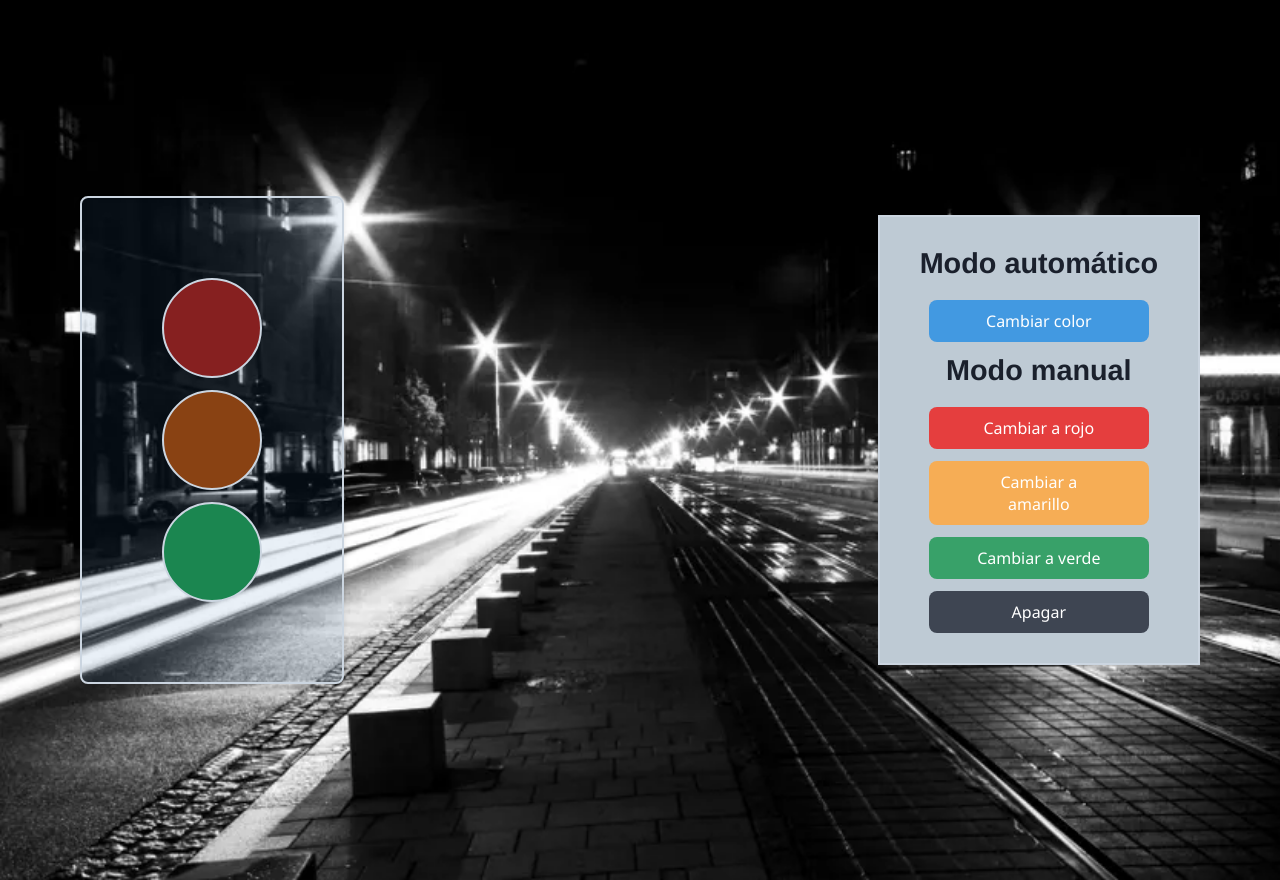
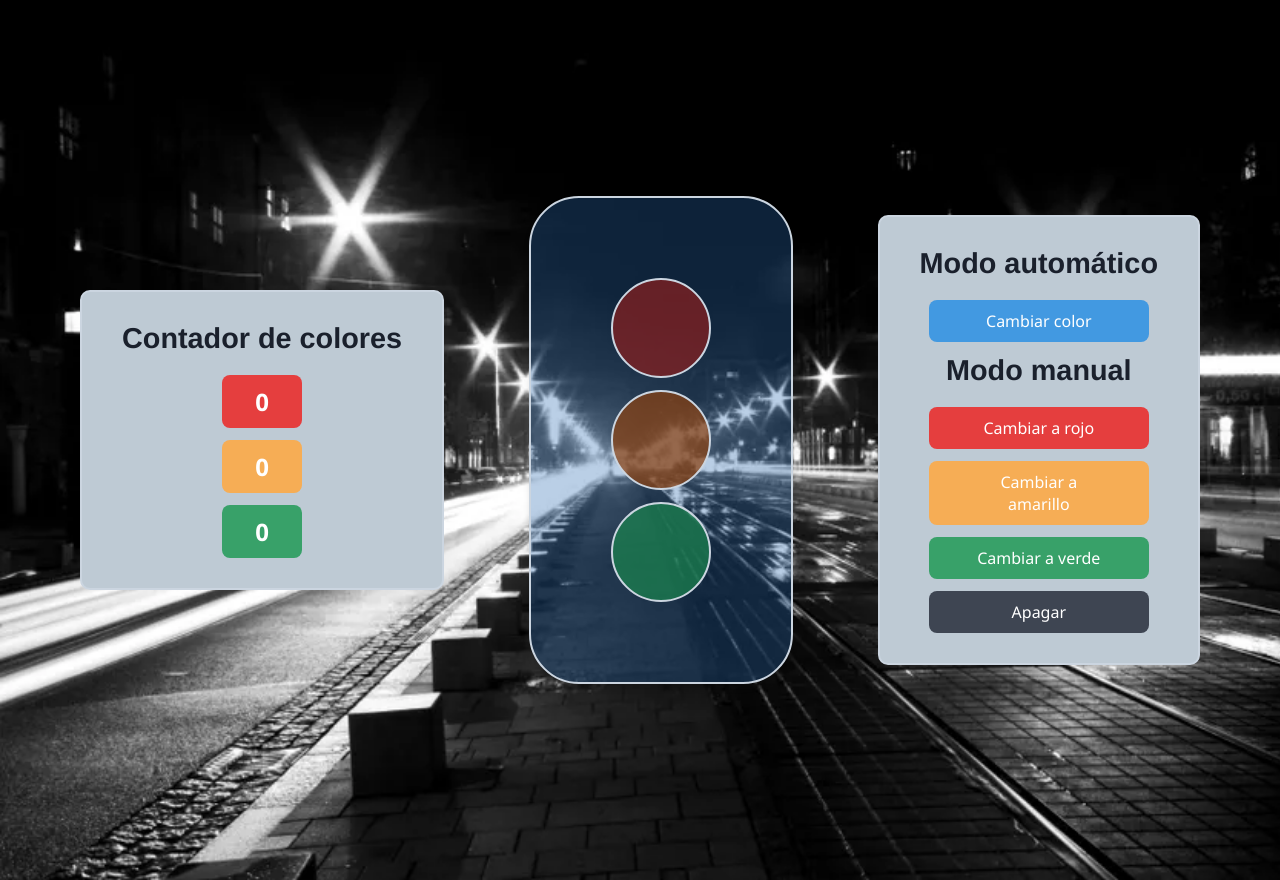
Before and after one commit to Andrey-Enrique-GM/Traffic-Light, a plain HTML site: page index.html in a window 1280 px wide. Drawn offline with Linux system fonts and the light colour scheme.

Commit message:
03, new counting div

```diff
--- a/css/style.css
+++ b/css/style.css
@@ -46,12 +46,62 @@ label {
 
 
 
+/* Caja de contadores */
+.counting {
+    padding: 30px 40px;
+    border: 2px solid #cbd5e0;
+    border-radius: 10px;
+    font-size: 1.2rem;
+    color: #2d3748;
+    font-weight: bold;
+    background-color: rgb(190, 202, 212);
+    display: flex;
+    flex-direction: column; /* Alinea los elementos uno debajo del otro */
+    gap: 12px;
+    align-items: center;
+}
+
+.chgR {
+    font-size: 1.5rem;
+    color: #fff;
+    font-weight: bold;
+    background-color: #e53e3e;
+    padding: 10px 20px;
+    border-radius: 8px;
+    width: 80px;
+    text-align: center;
+}
+
+.chgY {
+    font-size: 1.5rem;
+    color: #fff;
+    font-weight: bold;
+    background-color: #f6ad55;
+    padding: 10px 20px;
+    border-radius: 8px;
+    width: 80px;
+    text-align: center;
+}
+
+.chgG {
+    font-size: 1.5rem;
+    color: #fff;
+    font-weight: bold;
+    background-color: #38a169;
+    padding: 10px 20px;
+    border-radius: 8px;
+    width: 80px;
+    text-align: center;
+}
+
+
+
 /* Caja del semaforo */
 .traffic-light {
     padding: 80px;
     border: 2px solid #cbd5e0;
-    border-radius: 8px;
-    background-color: rgba(43, 108, 176, 0.1);
+    border-radius: 50px;
+    background-color: rgba(43, 107, 176, 0.322);
     box-shadow: 0 4px 6px rgba(0, 0, 0, 0.1);
     display: flex;
     flex-direction: column;
@@ -64,7 +114,7 @@ label {
     height: 100px;
     border-radius: 50%;
     border: 2px solid #cbd5e0;
-    background-color: #862020;
+    background-color: #862020bb;
     transition: background-color 0.3s;
 }
 
@@ -73,7 +123,7 @@ label {
     height: 100px;
     border-radius: 50%;
     border: 2px solid #cbd5e0;
-    background-color: #894213;
+    background-color: #894213b9;
     transition: background-color 0.3s;
 }
 
@@ -82,7 +132,7 @@ label {
     height: 100px;
     border-radius: 50%;
     border: 2px solid #cbd5e0;
-    background-color: #1b8650;
+    background-color: #1b8650b4;
     transition: background-color 0.3s;
 }
 
@@ -92,6 +142,7 @@ label {
 .controls {
     padding: 30px 40px;
     border: 2px solid #cbd5e0;
+    border-radius: 10px;
     font-size: 1.2rem;
     color: #2d3748;
     font-weight: bold;
--- a/index.html
+++ b/index.html
@@ -9,10 +9,18 @@
     <body>
         <div class="container">
 
+            <div class="counting">
+                <h2>Contador de colores</h2>
+                <p class="chgR" id="chgRed">0</p>
+                <p class="chgY" id="chgYellow">0</p>
+                <p class="chgG" id="chgGreen">0</p>
+            </div>
+
+
             <div class="traffic-light">
-                <div class="lightR" id="rojo"></div>
-                <div class="lightY" id="amarillo"></div>
-                <div class="lightG" id="verde"></div>
+                <div class="lightR" id="red"></div>
+                <div class="lightY" id="yellow"></div>
+                <div class="lightG" id="green"></div>
             </div>
 
 
@@ -21,10 +29,10 @@
                 <button class="btnA" id="btnAutomatico">Cambiar color</button>
 
                 <h2>Modo manual</h2>
-                <button class="btnR" id="btnRojo">Cambiar a rojo</button>
-                <button class="btnY" id="btnAmarillo">Cambiar a amarillo</button>
-                <button class="btnG" id="btnVerde">Cambiar a verde</button>
-                <button class="btnO" id="btnApagar">Apagar</button>
+                <button class="btnR" id="btnRed">Cambiar a rojo</button>
+                <button class="btnY" id="btnYellow">Cambiar a amarillo</button>
+                <button class="btnG" id="btnGreen">Cambiar a verde</button>
+                <button class="btnO" id="btnOff">Apagar</button>
 
                 <script src="js/script.js"></script>
             </div>
```
